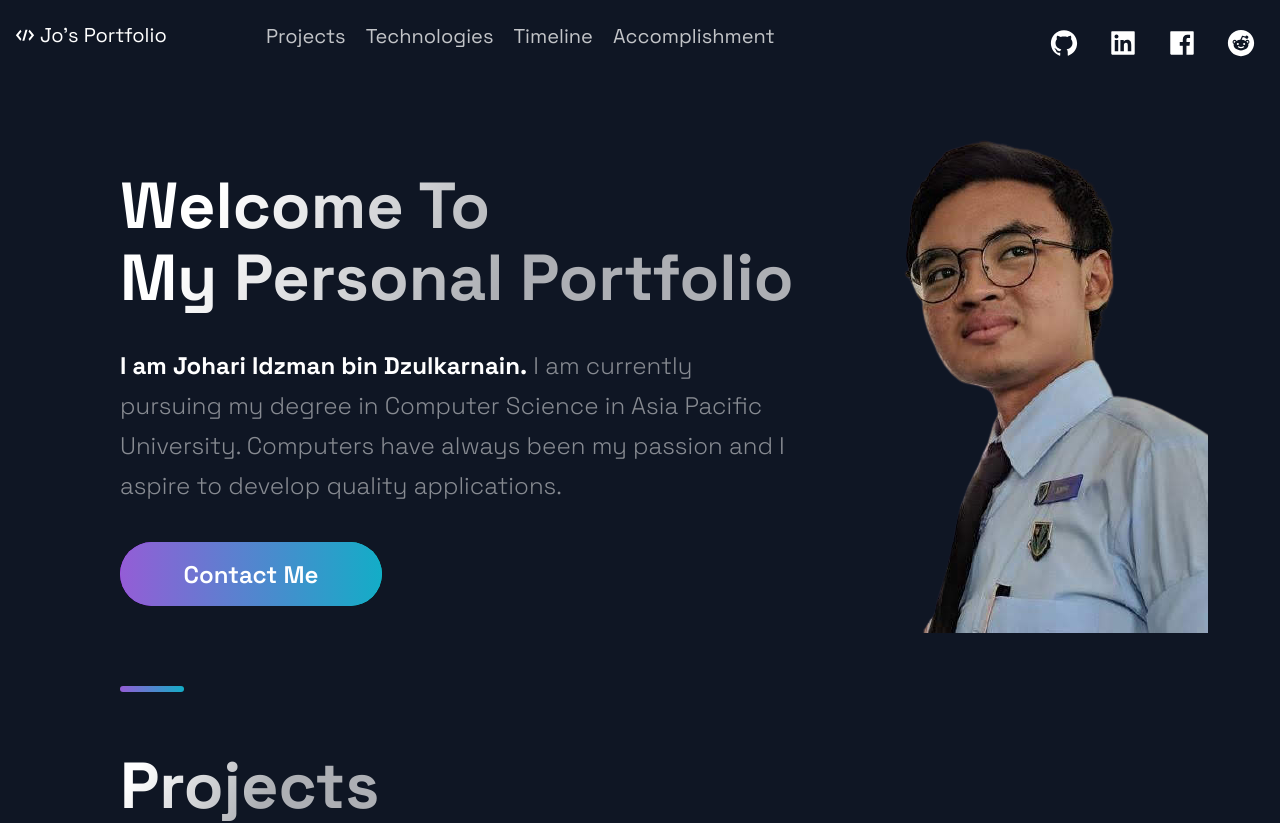
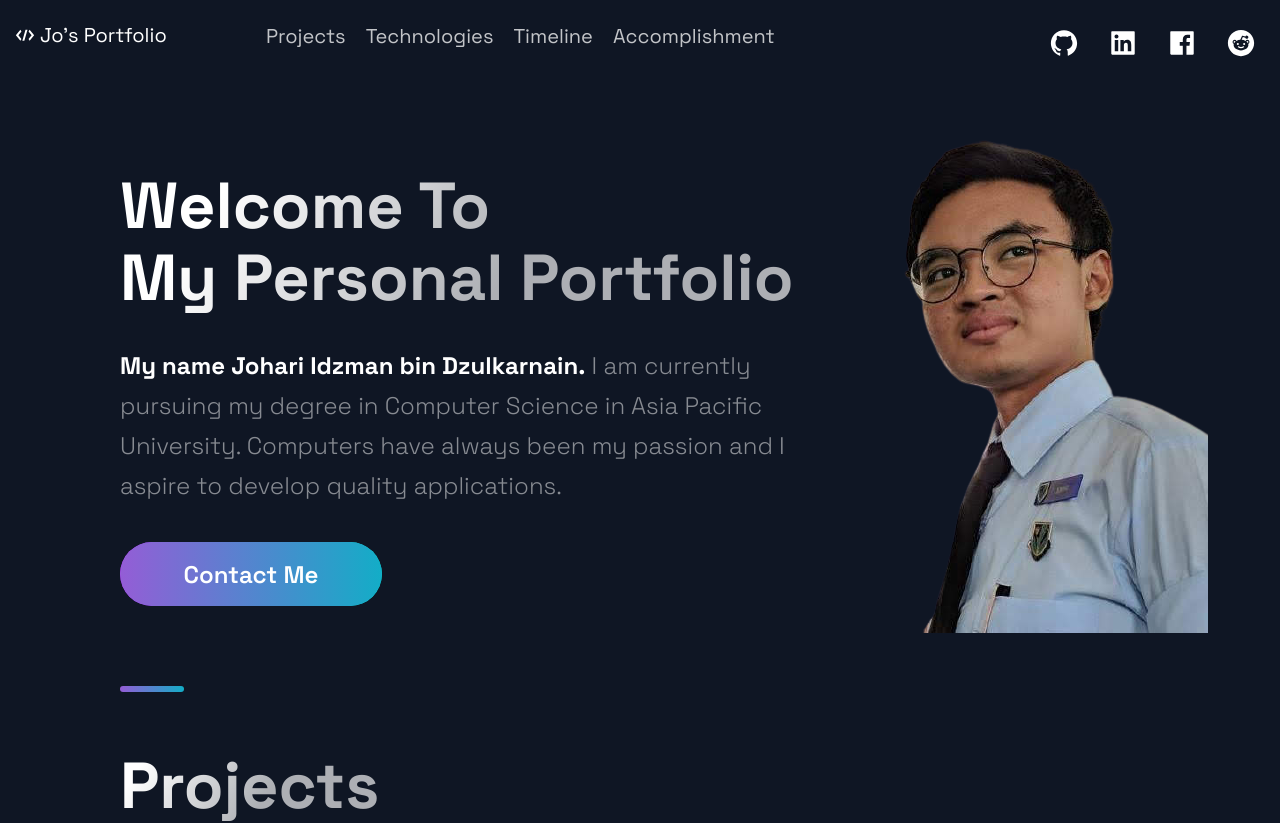
Before and after one commit to kilat9/jo-personal-website, a Next.js app: page / in a window 1280 px wide. Shown: the top 823 px of the page. Built offline with nearby package versions, Linux system fonts and the light colour scheme.

Commit message:
Fix grammar

```diff
--- a/src/components/Hero/Hero.js
+++ b/src/components/Hero/Hero.js
@@ -16,7 +16,7 @@ const Hero = () => (
         My Personal Portfolio
       </SectionTitle>
       <SectionText>
-        <Name> I am Johari Idzman bin Dzulkarnain.</Name> I am currently
+        <Name> My name Johari Idzman bin Dzulkarnain.</Name> I am currently
         pursuing my degree in Computer Science in Asia Pacific University.
         Computers have always been my passion and I aspire to develop quality
         applications.
```
